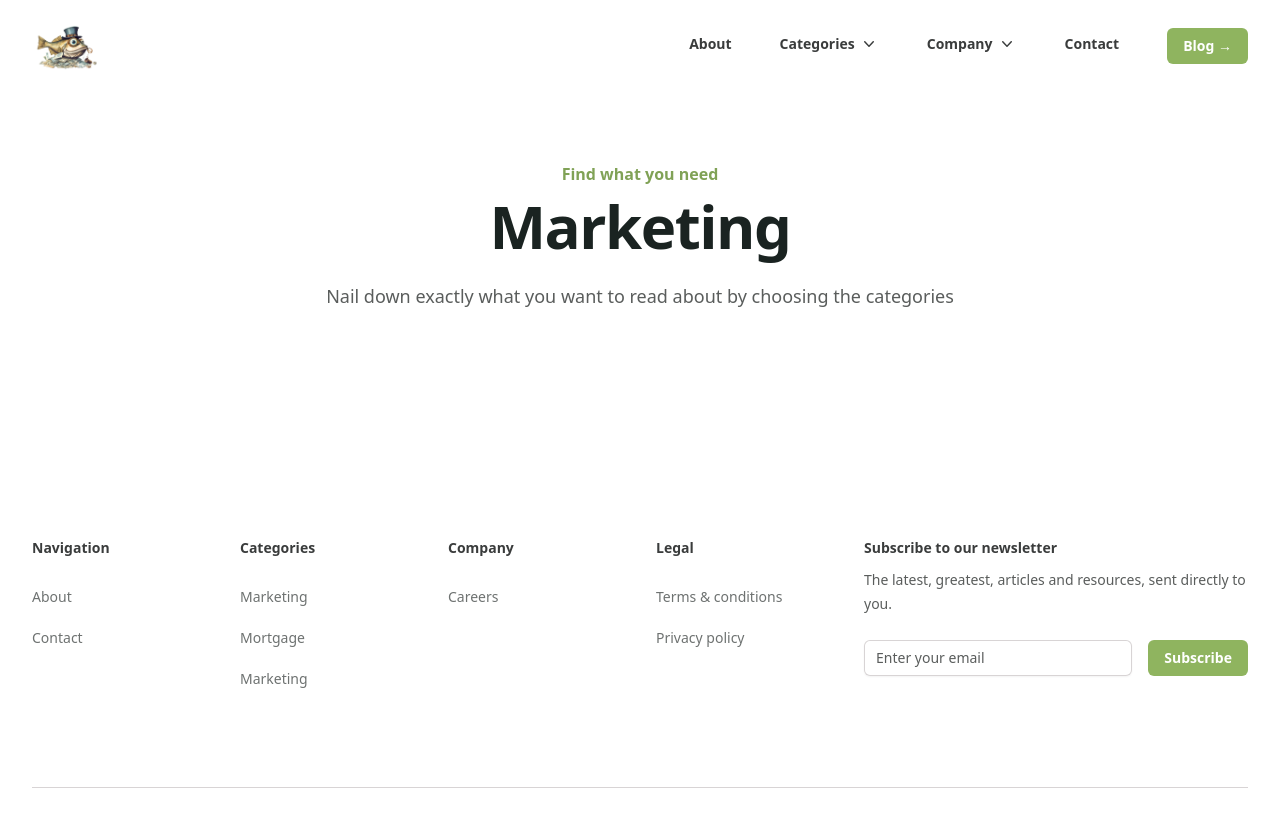
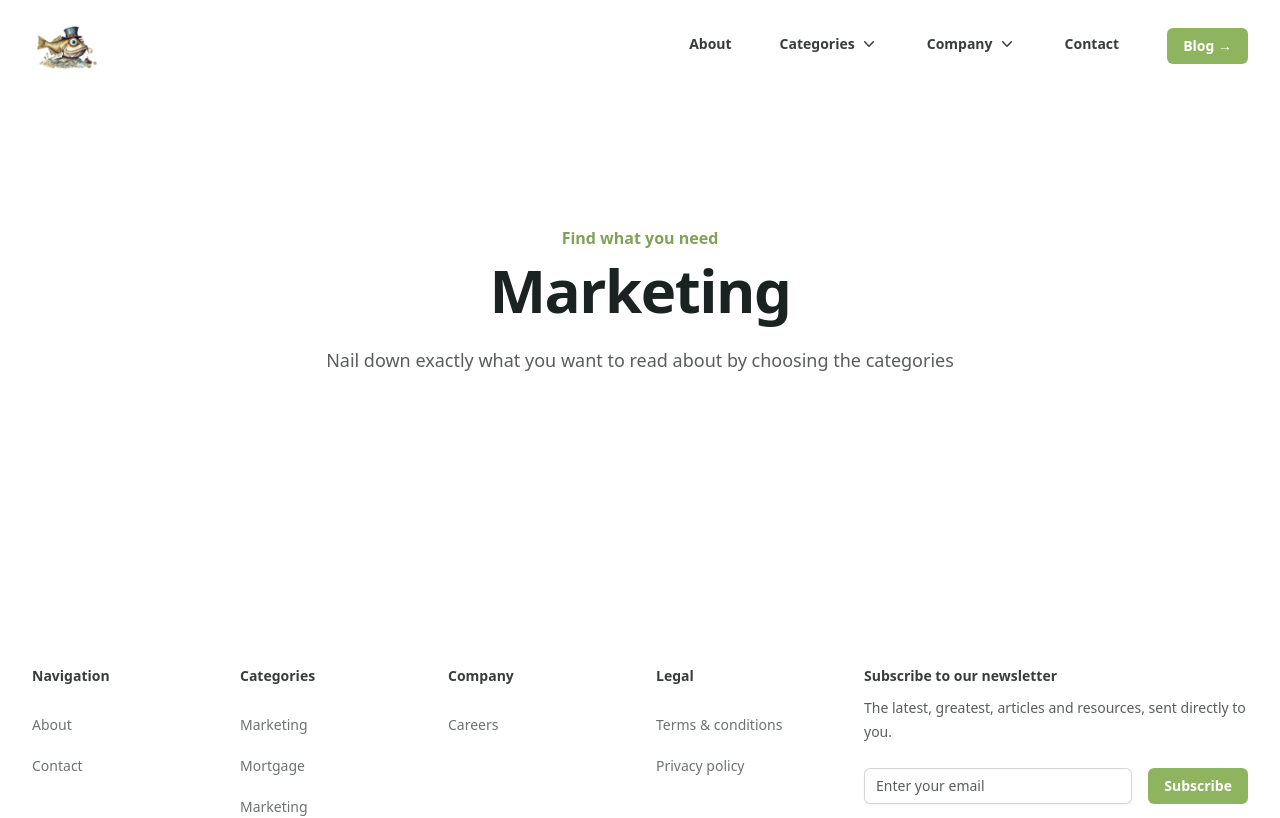
Before and after one commit to simonbeirouti/mortgage.fishing-og, a Next.js app: page /categories/business in a window 1280 px wide. Shown: the top 818 px of the page. Built offline with nearby package versions, Linux system fonts and the light colour scheme.

Commit message:
change spacing

```diff
--- a/src/app/(content)/categories/[category]/page.js
+++ b/src/app/(content)/categories/[category]/page.js
@@ -2,8 +2,8 @@ import PageHeader from "@/components/ui/PageHeader";
 
 export default function CategoryPage() {
   return (
-    <div className="bg-white px-6 py-16 lg:px-8">
-      <div className="mx-auto max-w-3xl text-base leading-7 text-gray-700">
+    <div className="bg-white py-24 sm:py-32">
+      <div className="mx-auto max-w-7xl px-6 lg:px-8">
         <PageHeader
           short="Find what you need"
           page="Marketing"
```
